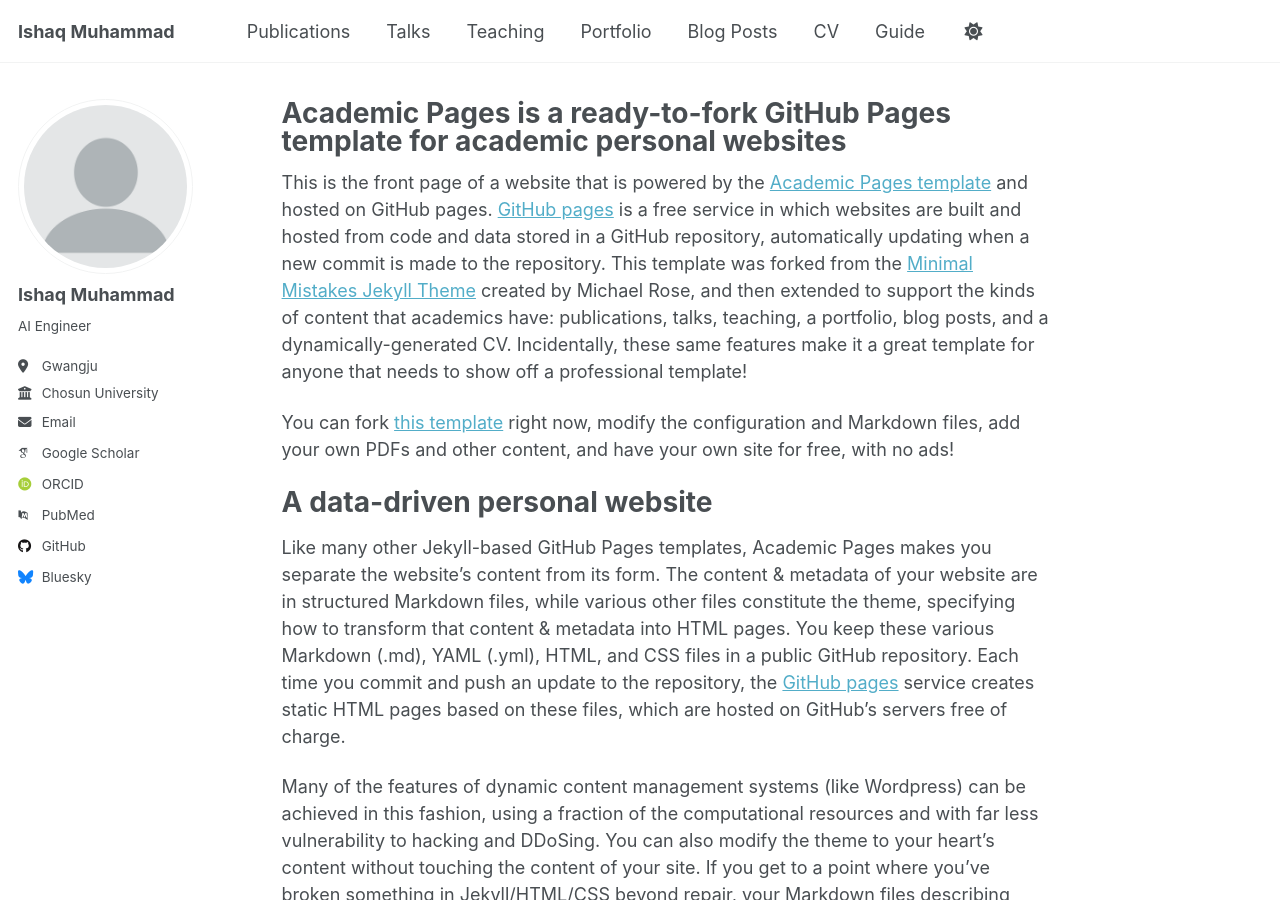
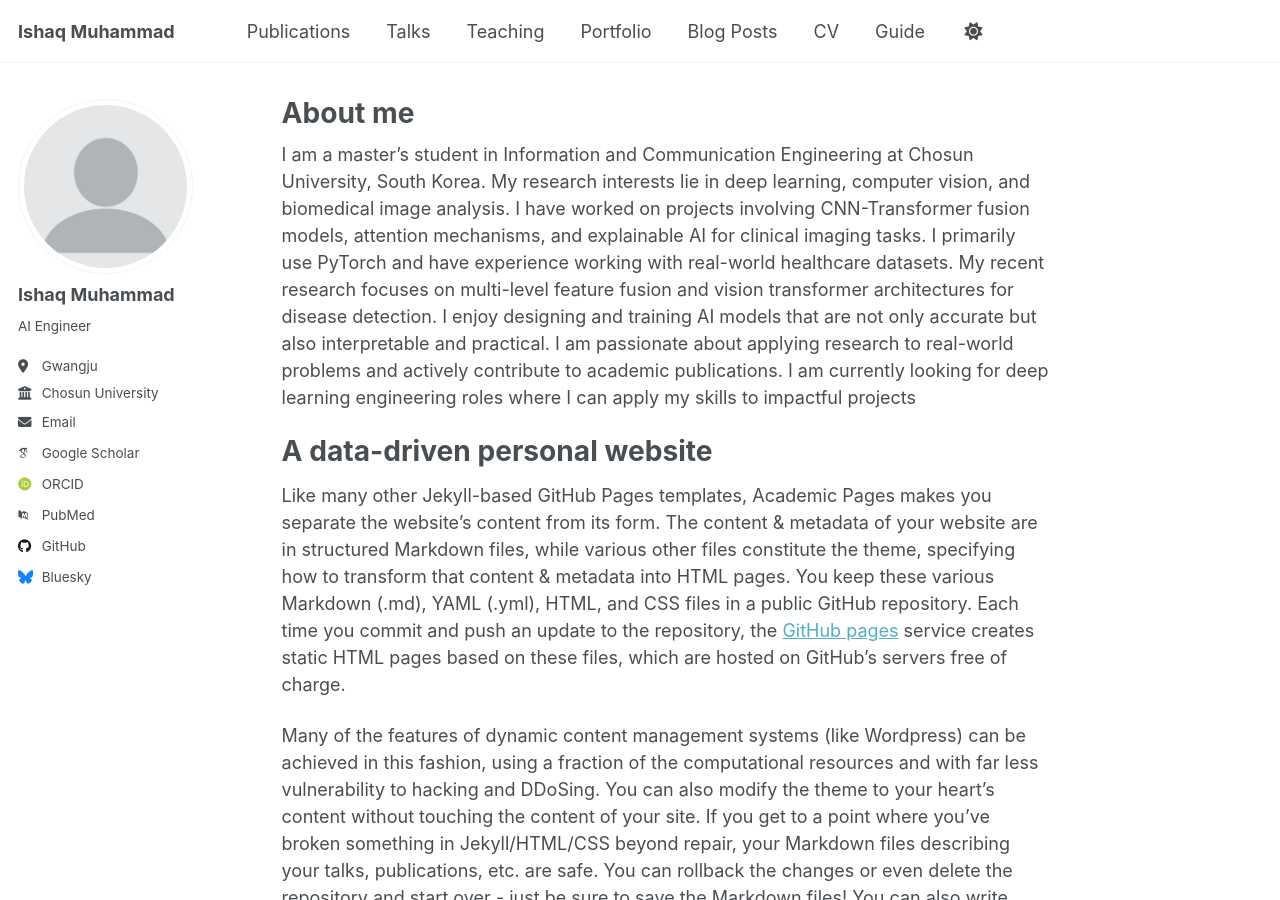
Before and after one commit to IshaqMKhan/IshaqMKhan.github.io, a Jekyll site: the page built from _pages/about.md, in a window 1280 px wide and 900 px high. Built offline with Jekyll 4.4.1, drawn with Linux system fonts in a browser that asks for light colours; some web fonts are replaced; a script that is not in the unit is left out.

Commit message:
Update about.md

```diff
--- a/_pages/about.md
+++ b/_pages/about.md
@@ -1,15 +1,13 @@
 ---
 permalink: /
-title: "Academic Pages is a ready-to-fork GitHub Pages template for academic personal websites"
+title: "About me"
 author_profile: true
 redirect_from:
   - /about/
   - /about.html
 ---
 
-This is the front page of a website that is powered by the [Academic Pages template](https://github.com/academicpages/academicpages.github.io) and hosted on GitHub pages. [GitHub pages](https://pages.github.com) is a free service in which websites are built and hosted from code and data stored in a GitHub repository, automatically updating when a new commit is made to the repository. This template was forked from the [Minimal Mistakes Jekyll Theme](https://mmistakes.github.io/minimal-mistakes/) created by Michael Rose, and then extended to support the kinds of content that academics have: publications, talks, teaching, a portfolio, blog posts, and a dynamically-generated CV. Incidentally, these same features make it a great template for anyone that needs to show off a professional template!
-
- You can fork [this template](https://github.com/academicpages/academicpages.github.io) right now, modify the configuration and Markdown files, add your own PDFs and other content, and have your own site for free, with no ads!
+I am a master's student in Information and Communication Engineering at Chosun University, South Korea. My research interests lie in deep learning, computer vision, and biomedical image analysis. I have worked on projects involving CNN-Transformer fusion models, attention mechanisms, and explainable AI for clinical imaging tasks. I primarily use PyTorch and have experience working with real-world healthcare datasets. My recent research focuses on multi-level feature fusion and vision transformer architectures for disease detection. I enjoy designing and training AI models that are not only accurate but also interpretable and practical. I am passionate about applying research to real-world problems and actively contribute to academic publications. I am currently looking for deep learning engineering roles where I can apply my skills to impactful projects
 
 A data-driven personal website
 ======
```
